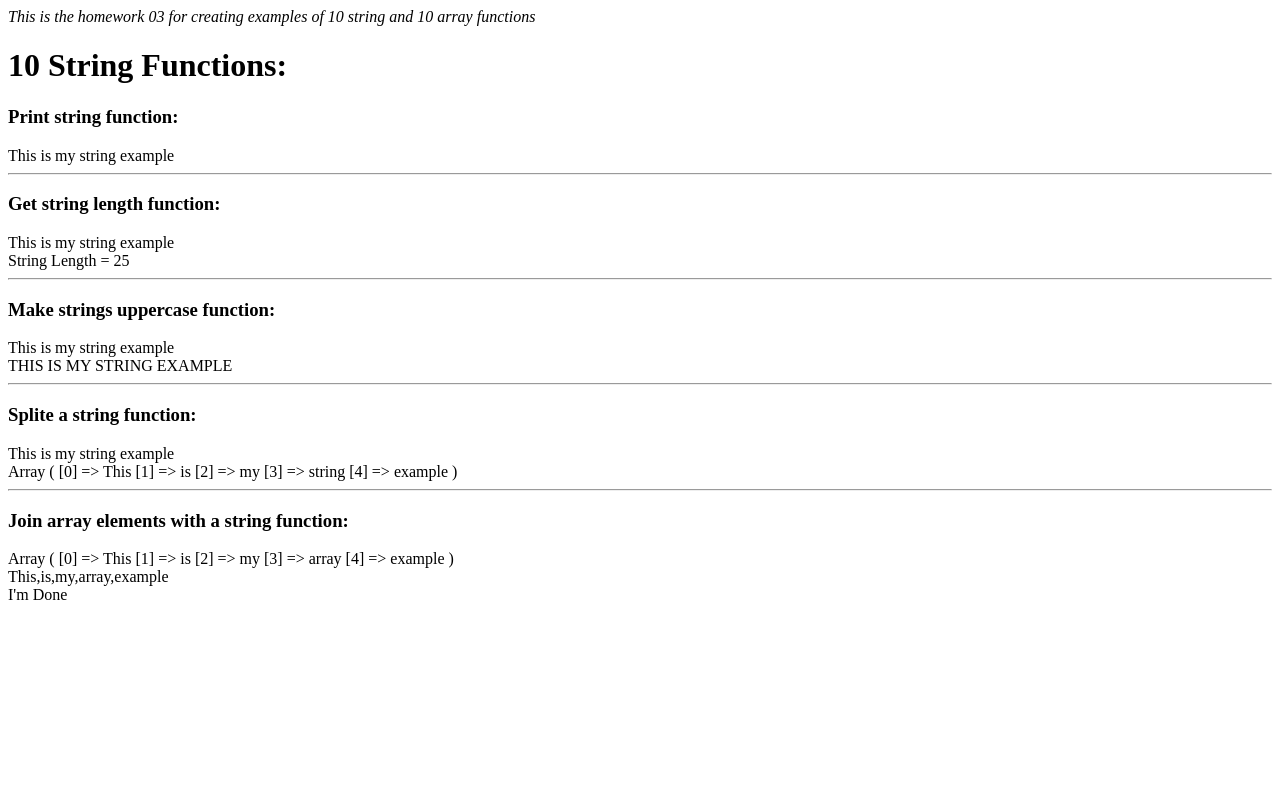
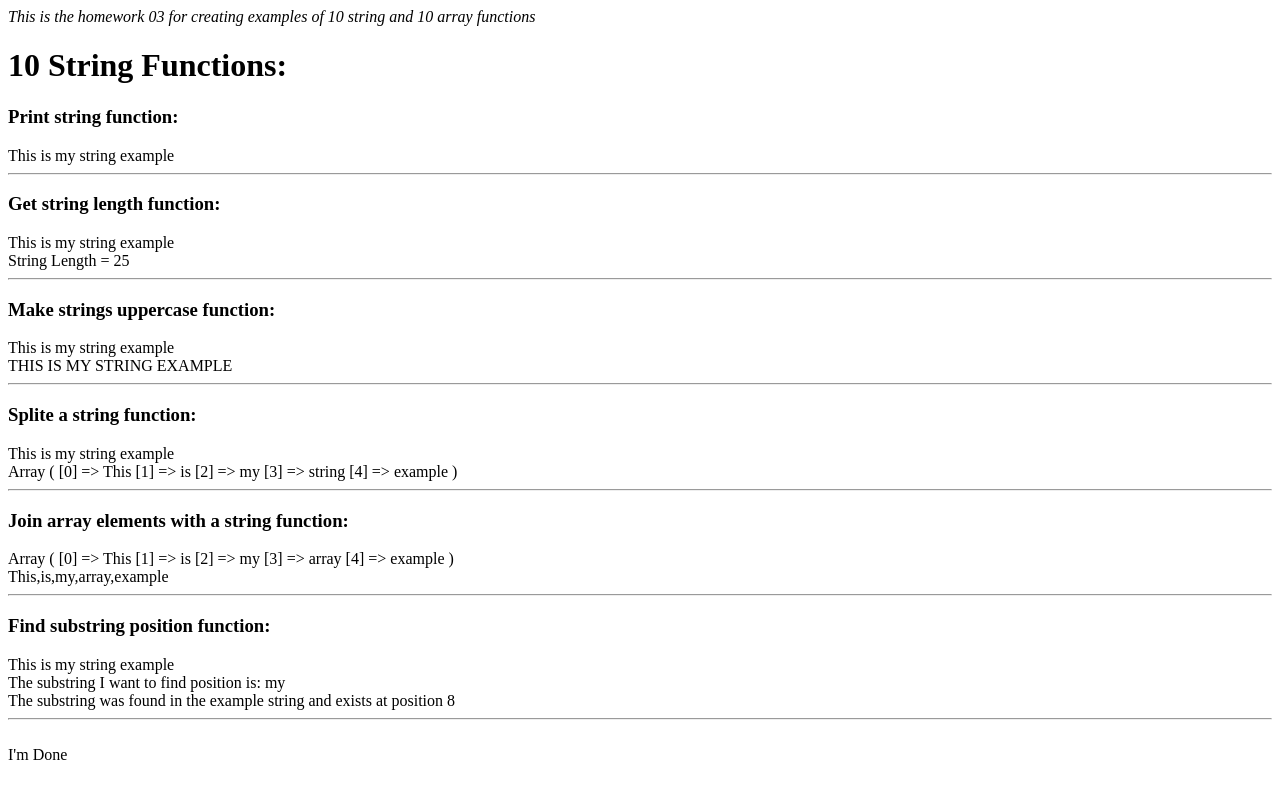
Before and after one commit to Daleligit/IS-601-2017-Class-Homework03, a PHP site: page / in a window 1280 px wide. Run offline with PHP 8.4, Linux system fonts and the light colour scheme.

Commit message:
added find substring position function

```diff
--- a/index.php
+++ b/index.php
@@ -46,6 +46,18 @@ class main {
       $stringText = array('This','is','my','array','example');
       arrayFunctions::printThis ($stringText);
       stringFunctions::stringImplode ($stringText);
+      $stringText = "<hr />";
+      stringFunctions::printThis ($stringText);
+      //6th
+      $stringText = "<h3>Find substring position function:</h3>";
+      stringFunctions::printThis ($stringText);
+      $stringText = "This is my string example</br>The substring I want to find position is: ";
+      stringFunctions::printThis ($stringText);
+      $stringText2 = "my";
+      stringFunctions::printThis ($stringText2);
+      stringFunctions::stringPosition ($stringText2,$stringText);
+      $stringText = "<hr />";
+      stringFunctions::printThis ($stringText);
 
 
     }
@@ -85,6 +97,16 @@ class main {
       $implodeString = implode(",",$input);
       print("</br>$implodeString");
     }
+
+    static public function stringPosition ($input,$input2) {
+      $pos = strpos ($input2,$input);
+      if ($pos === false) {
+        print("</br>The substring was not found in the example string");
+      } else {
+        print("</br>The substring was found in the example string");
+        print(" and exists at position $pos");
+      }
+    }
   }
 
 ?>
```
